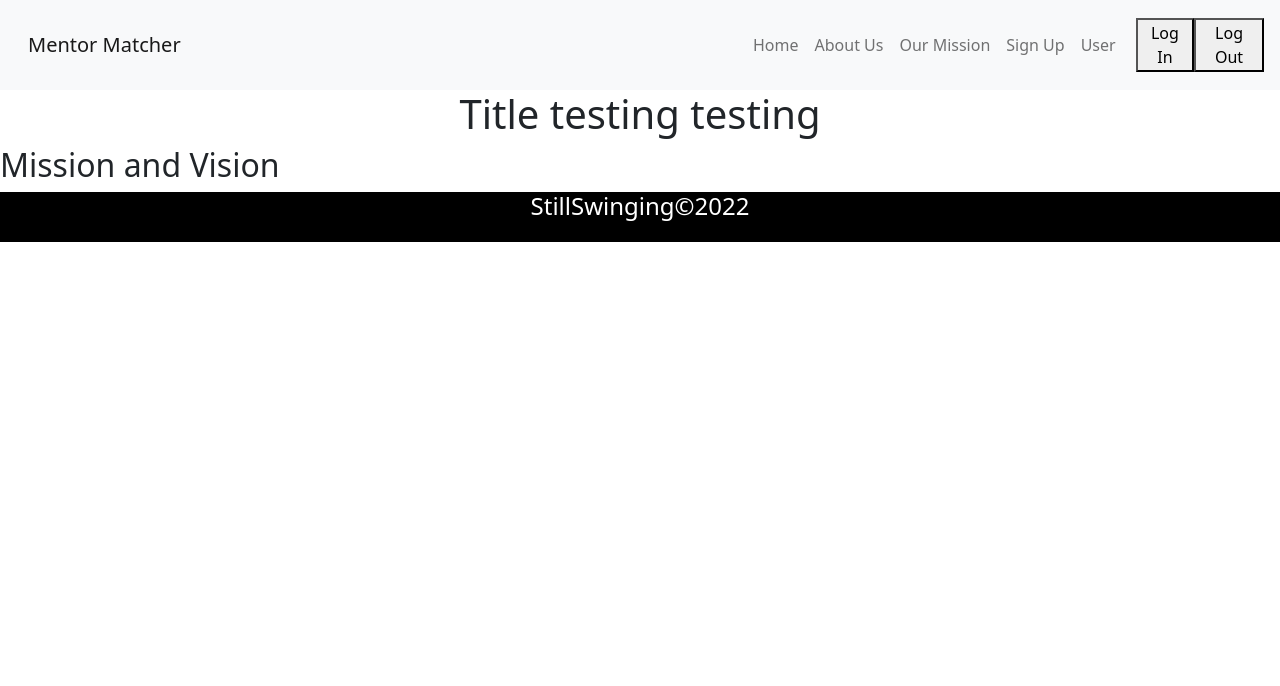
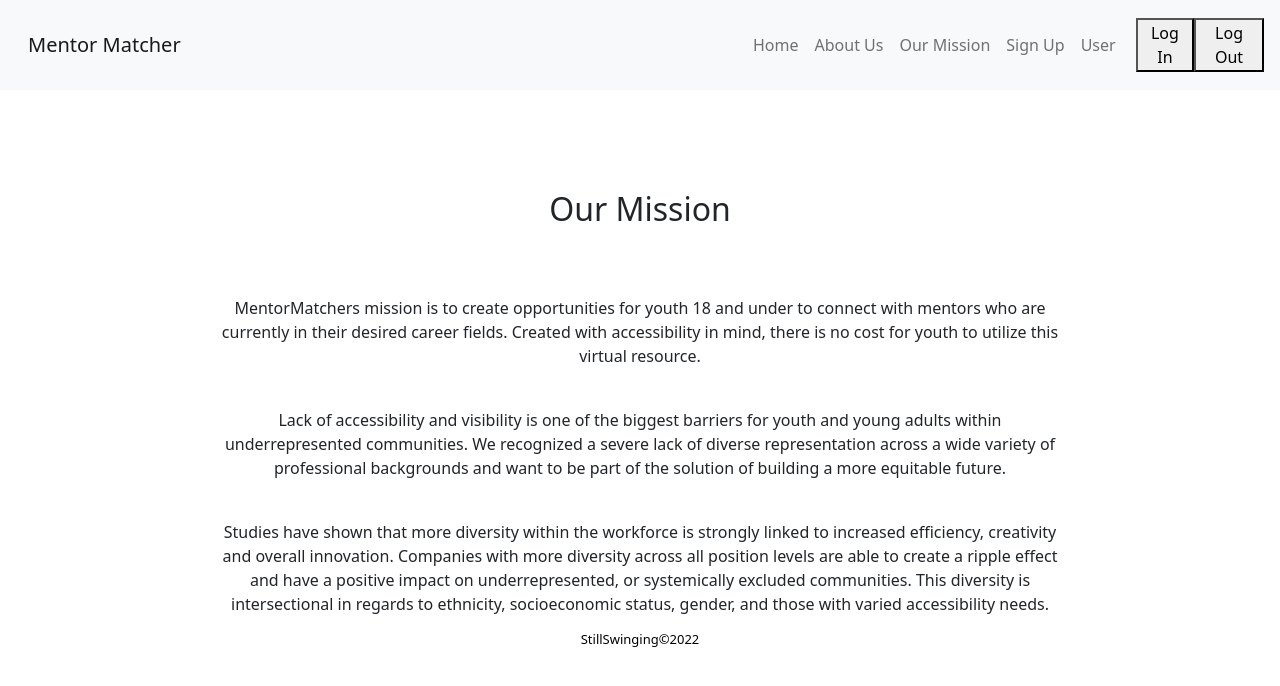
Before and after one commit to stillSwinging/mentor-connect-client, a React (Create React App) app: page /mission in a window 1280 px wide. Shown: the top 686 px of the page. Built offline with nearby package versions, Linux system fonts and the light colour scheme; no server answers.

Commit message:
mission js and css

```diff
--- a/src/CSS/Footer.css
+++ b/src/CSS/Footer.css
@@ -1,9 +1,10 @@
 .foot{
-background-color: black;
-color: white;
-height: 50px;
+background-color: rgb(255, 255, 255);
+color: rgb(0, 0, 0);
+height: 33px;
 /* margin-bottom: 50px; */
 }
 .still{
   text-align: center;
+  font-size: 13px;
 }
--- a/src/CSS/Mission.css
+++ b/src/CSS/Mission.css
@@ -1,4 +1,28 @@
-/* from Tanesha notes
- .header {
-  background-color: rgb(8, 65, 65);
-} */
+ .body {
+  background-color: rgb(153, 199, 199);
+}
+
+h2 {
+  margin-top: 100px;
+  text-align: center;
+  font-style: times;
+}
+
+.statement1 {
+  /* text-align: center; */
+  font-style: normal;
+  margin-bottom: 30px;
+  font-size:10px;
+  width:100%;
+  position: relative;
+  display: inline-block;
+  height: auto;
+}
+
+#statementsection {
+  margin-top: 100px;
+  text-align: center;
+  font-style: times;
+  margin-right: 200px;
+  margin-left: 200px;
+}
--- a/src/Components/About.js
+++ b/src/Components/About.js
@@ -48,13 +48,9 @@ class About extends React.Component { // creating AboutUs react class component
           <Card>
             <Card.Img className='about' variant="top" src="holder.js/100px160" />
             <Card.Body>
-              <Card.Title>Card title</Card.Title>
+              <Card.Title>Tanesha Brester</Card.Title>
               <Card.Text>
-                This is a wider card with supporting text below as a natural lead-in to
-                additional content. This card has even longer content than the first to
-                show that equal height action.This is a wider card with supporting text below as a natural lead-in to
-                additional content. This card has even longer content than the first to
-                show that equal height action.
+                With a diverse employment background, most recently being in healthcare, I decided to follow my dreams and pivot into tech. I went back to school in 2020, and enrolled in CodeFellows
               </Card.Text>
             </Card.Body>
             {/* <Card.Footer>
--- a/src/Components/Mission.js
+++ b/src/Components/Mission.js
@@ -1,5 +1,6 @@
 import React from 'react';
 import '../CSS/Mission.css';
+import Card from 'react-bootstrap/Card';
 
 // import Modal from 'react-bootstrap/Modal';
 
@@ -7,10 +8,25 @@ class Mission extends React.Component {
   render() {
     return (
       // parent element needed for jsx (i just used fragments)
-      <>
-        <h1>Title testing testing</h1>
-        <h2>Mission and Vision</h2>
-      </>
+      <div id="statementsection">
+
+        <h2>Our Mission</h2>
+        <Card.Body>
+          <Card.Title></Card.Title>
+          <div class='statement1'></div>
+          <Card.Text>
+          MentorMatchers mission is to create opportunities for youth 18 and under to connect with mentors who are currently in their desired career fields. Created with accessibility in mind, there is no cost for youth to utilize this virtual resource. <Card.Text/>
+            <div/>
+            <br/>
+            <Card.Text>Lack of accessibility and visibility is one of the biggest barriers for youth and young adults within underrepresented communities. We recognized a severe lack of diverse representation across a wide variety of professional backgrounds and want to be part of the solution of building a more equitable future.</Card.Text>
+            <br/>
+            <Card.Text>
+          Studies have shown that more diversity within the workforce is strongly linked to increased efficiency, creativity and overall innovation. Companies with more diversity across all position levels are able to create a ripple effect and have a positive impact on underrepresented, or systemically excluded communities. This diversity is intersectional in regards to ethnicity, socioeconomic status, gender, and those with varied accessibility needs.
+            </Card.Text>
+
+          </Card.Text>
+        </Card.Body>
+      </div>
     );
   }
 }
```
